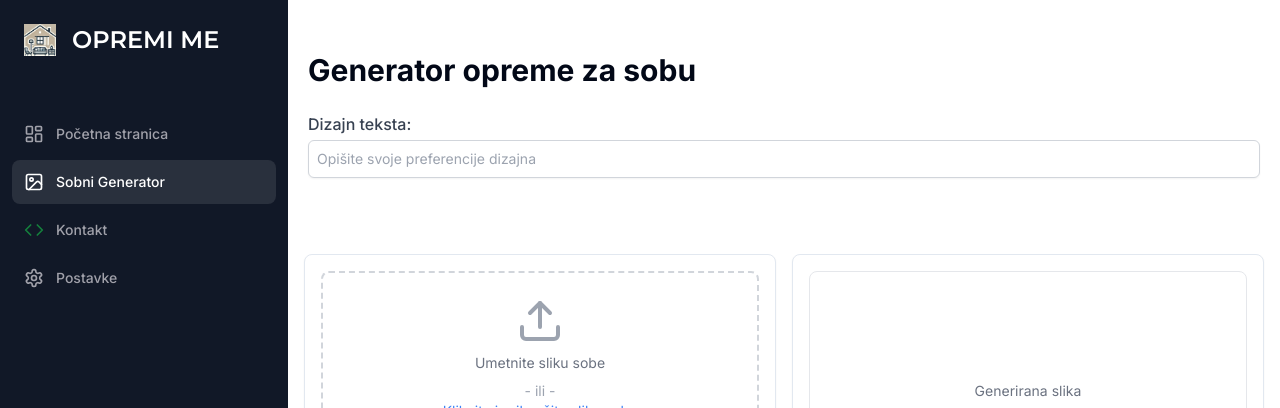
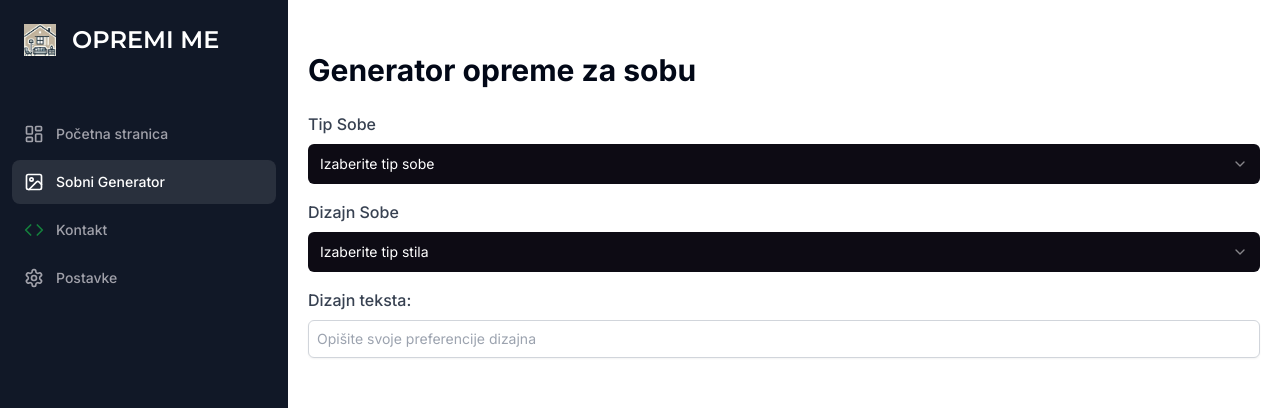
Before and after one commit to Prepadin/opremimecom, a Next.js app: page /image in a window 1280 px wide. Shown: the top 408 px of the page. Built offline with nearby package versions, Linux system fonts and the light colour scheme; no server answers.

Commit message:
first commit

```diff
--- a/app/(dashboard)/(routes)/image/page.tsx
+++ b/app/(dashboard)/(routes)/image/page.tsx
@@ -8,6 +8,7 @@ import { Card, CardContent } from "@/components/ui/card"
 import { Upload, Image as ImageIcon, Sliders, X } from 'lucide-react'
 import Image from "next/image"
 // import { ScrollArea } from "@/components/ui/scroll-area"
+import { Select, SelectTrigger, SelectValue, SelectContent, SelectItem } from "@/components/ui/select"; // Replace with your actual library
 
 interface RoomDescription {
   image: string
@@ -145,7 +146,7 @@ export default function ImagePage() {
       // Step 3: Generate the image with the translated prompt
       setLoading(true);
       const imageResponse = await axios.post(
-       `https://d2bc-46-122-68-255.ngrok-free.app/generate_design/?prompt=${translatedPrompt}`,
+       `https://f7dc-46-122-68-255.ngrok-free.app/generate_design/?prompt=${translatedPrompt}`,
         formData,
         {
           headers: {
@@ -182,6 +183,13 @@ export default function ImagePage() {
     }
   };
 
+  const handleRoomTypeChange = (value: string) => {
+    setPrompt((prev) => `${value}${prev ? `, ${prev}` : ""}`);
+  };
+
+  const handleDesignStyleChange = (value: string) => {
+    setPrompt((prev) => `${prev}${prev ? `, ${value}` : value}`);
+  };
 
 
 
@@ -189,8 +197,82 @@ return (
      <>
   <div className="p-5">
     <h1 className="text-3xl font-bold mb-6 ">Generator opreme za sobu</h1>
+    <div className="space-y-2">
+          <label className="block text-base font-medium text-gray-700 flex items-center gap-1">Tip Sobe</label>
+          {/* <Select defaultValue="" onValueChange={handleRoomTypeChange}>
+            <SelectTrigger className="w-full bg-[#0D0B14] border-0 text-white">
+              <SelectValue placeholder="Select room type" />  */}
+               <Select
+    defaultValue=""
+    onValueChange={(value) => setPrompt((prev) => `${value}, ${prev.split(',').slice(1).join(',')}`.trim())}
+  >
+     <SelectTrigger className="w-full bg-[#0D0B14] border-0 text-white">
+              <SelectValue placeholder="Izaberite tip sobe" />
+            </SelectTrigger>
+            <SelectContent>
+              <SelectItem value="Dnevna Soba">Dnevna Soba</SelectItem>
+              <SelectItem value="Spavaća soba">Spavaća soba</SelectItem>
+              <SelectItem value="Kuhinja">Kuhinja</SelectItem>
+              <SelectItem value="Trpezarija">Trpezarija</SelectItem>
+              <SelectItem value="Dečija soba">Dečija soba</SelectItem>
+              <SelectItem value="Kancelarija">Kancelarija</SelectItem>
+              </SelectContent>
+          </Select>
+        </div>
+        <div className="space-y-2 mt-4">
+          <label className="block text-base font-medium text-gray-700 flex items-center gap-1">Dizajn Sobe</label>
+          {/* <Select defaultValue="" onValueChange={handleDesignStyleChange}> */}
+          <Select
+    defaultValue=""
+    onValueChange={(value) =>
+      setPrompt((prev) => {
+        const [roomType] = prev.split(','); // Extract the room type
+        return `${roomType}, ${value}`.trim(); // Combine room type with new design style
+      })
+    }
+  >
+            <SelectTrigger className="w-full bg-[#0D0B14] border-0 text-white">
+              <SelectValue placeholder="Izaberite tip stila" />
+            </SelectTrigger>
+            <SelectContent>
+              <SelectItem value="moderan stil, elegantne linije, neutralni tonovi, geometrijski oblici, minimalna dekoracija doma, monohrom, bela, bež, siva, crna, drvo, staklo, metalni akcenti.">
+              Moderne
+              </SelectItem>
+              <SelectItem value="svetli drveni podovi, prijatan tekstil, prigušeni pastelni tonovi, minimalistički nameštaj, funkcionalni dekor, prirodno svetlo, zeleni akcenti, meki beli zidovi, vuneni tepisi i jednostavan drveni nameštaj.">
+              Skandinavski spokoj
+              </SelectItem>
+              <SelectItem value="izloženi zidovi od cigle, betonski podovi, čelične armature, otvorene police, neutralne sive, topli tonovi drveta, osvetljenje inspirisano starinom, kožni nameštaj, crni akcenti i veliki prozori">
+              Industrijski šik
+              </SelectItem>
+              <SelectItem value="retro inspirisan nameštaj, sužene drvene noge, smeli geometrijski uzorci, akcenti živih boja, topli tonovi drveta, veliki prozori, minimalistički dekor, meki tekstil i elegantno osvetljenje.">
+              Moderna sredinom veka
+              </SelectItem>
+              <SelectItem value="eklektičan nameštaj, slojeviti tekstil, akcenti makramea, zemljani tonovi, toplo osvetljenje, tkani tepisi, prirodni materijali, nisko sedenje, jastuci sa šarama i biljke u saksiji.">
+              Bohemiska energija
+              </SelectItem>
+              <SelectItem value="sjajna završna obrada, prepoznatljivo osvetljenje, elegantan nameštaj, monohromatska paleta, vrhunski materijali, plišani tekstil, suptilni metali, čiste linije i apstraktna umetnička dela.">
+              Modern Luke
+              </SelectItem>
+              <SelectItem value="neutralna paleta boja, nameštaj niskog profila, prirodno drvo, meke teksture, čiste linije, toplo osvetljenje, funkcionalni dekor, tatami, jednostavna keramika i osećaj mira.">
+              Japanski minimalizam
+              </SelectItem>
+              <SelectItem value="nameštaj od drveta u nevolji, zidovi od lajsne, neutralni tonovi, meki tekstil, udobni tepisi, starinski dekor, otvorene police, prirodno svetlo, vrata štale i osvetljenje u vintage stilu.">
+              Rustikalna seoska kuća
+              </SelectItem>
+              <SelectItem value="otvoreni tlocrt, visoki plafoni, veliki prozori, sirovine poput cigle i betona, moderan nameštaj, neutralni tonovi, crni metalni akcenti, minimalistički dekor i smela umetnička dela.">
+              Urbano potkrovlje
+              </SelectItem>
+              <SelectItem value="bujno zelenilo, prirodno drvo, nameštaj od ratana, živopisni uzorci, meki beli zidovi, umetnička dela sa tropskom tematikom, toplo osvetljenje, prozračne zavese i akcenti od bambusa.">
+              Tropsko povlačenje
+              </SelectItem>
+              <SelectItem value="Nežna plava, peščano-bež, beljeno drvo, prirodne teksture, lagane tkanine, nautički dekor, pletene korpe, vazdušne zavese, akcenti od naplavljenog drveta i puno prirodnog svetla.">
+              Primorski mir
+              </SelectItem>
+              </SelectContent>
+          </Select>
+        </div>
     <form onSubmit={handleSubmit} className="mb-6 grid  ">
-      <div className="mb-4 ">
+      <div className="space-y-2 mt-4">
         <label className="block text-base font-medium text-gray-700 ">Dizajn teksta:</label>
 
         <input
--- a/app/api/translate/route.ts
+++ b/app/api/translate/route.ts
@@ -4,7 +4,7 @@ export async function  POST(req: NextRequest) {
     try {
         const body = await req.json();
 
-        const response = await fetch("https://dc68-46-122-68-255.ngrok-free.app/translate", {
+        const response = await fetch("https://e14f-46-122-68-255.ngrok-free.app/translate", {
             method: "POST",
             body: JSON.stringify({
                 q: body.q,
```
